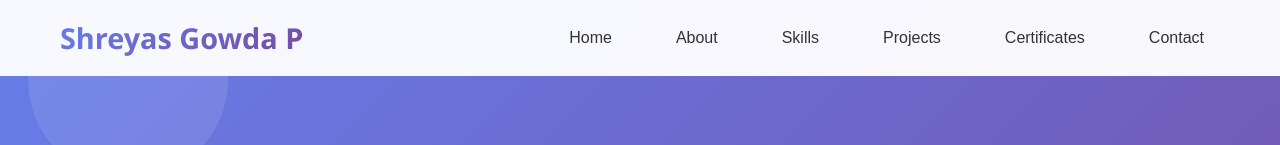
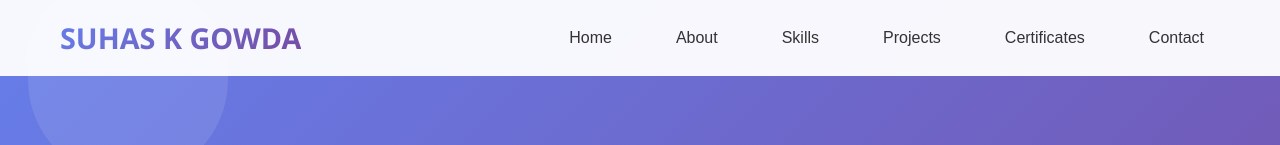
Before and after one commit to suhas0511/portfolio, a React (Create React App) app: page / in a window 1280 px wide. Shown: the top 145 px of the page. Built offline with nearby package versions, Linux system fonts and the light colour scheme.

Commit message:
Header.js

```diff
--- a/src/components/Header.js
+++ b/src/components/Header.js
@@ -27,7 +27,7 @@ const Header = () => {
       <div className="container">
         <div className="nav-wrapper">
           <div className="logo">
-            <h2>Shreyas Gowda P</h2>
+            <h2>SUHAS K GOWDA</h2>
           </div>
 
           <nav className={`nav ${isMobileMenuOpen ? 'nav-open' : ''}`}>
```
